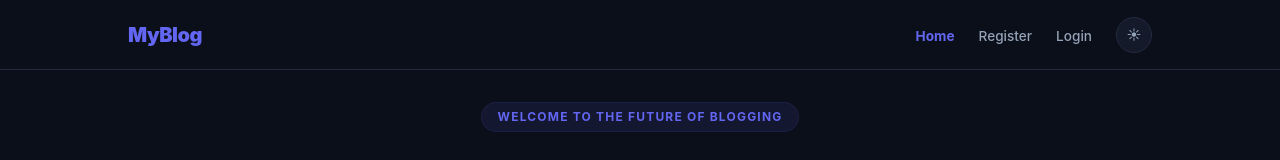
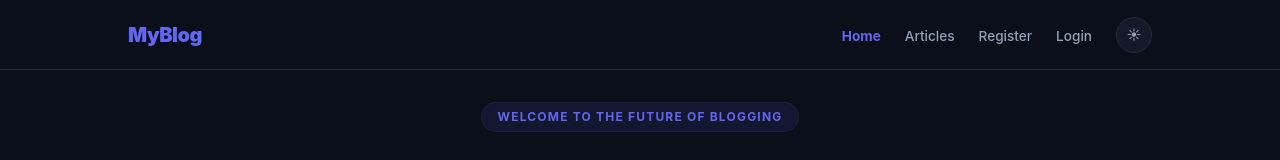
Before and after one commit to VYom128/ATP_24EG105D54, a React (Vite) app in the folder Week_7/BlogApp/Frontend-BlogApp/: page / in a window 1280 px wide. Shown: the top 160 px of the page. Built offline with nearby package versions, Linux system fonts and the light colour scheme; no server answers.

Commit message:
feat:Added the feature where all users can read all articles without loging in

```diff
--- a/Week_7/BlogApp/Frontend-BlogApp/src/components/Header.jsx
+++ b/Week_7/BlogApp/Frontend-BlogApp/src/components/Header.jsx
@@ -96,6 +96,17 @@ function Header() {
             </NavLink>
           </li>
 
+          {/* ARTICLES (visible to everyone) */}
+          <li>
+            <NavLink
+              to="/articles"
+              onClick={closeMenu}
+              className={({ isActive }) => isActive ? navLinkActiveClass : navLinkClass}
+            >
+              Articles
+            </NavLink>
+          </li>
+
           {/* NOT LOGGED IN */}
           {!isAuthenticated && (
             <>
--- a/Week_7/BlogApp/Frontend-BlogApp/src/components/Home.jsx
+++ b/Week_7/BlogApp/Frontend-BlogApp/src/components/Home.jsx
@@ -8,7 +8,6 @@ function Home() {
 
   const handleExploreArticles = (e) => {
     e.preventDefault();
-    if (!isAuthenticated) { navigate("/login"); return; }
     navigate("/articles");
   };
 
```
